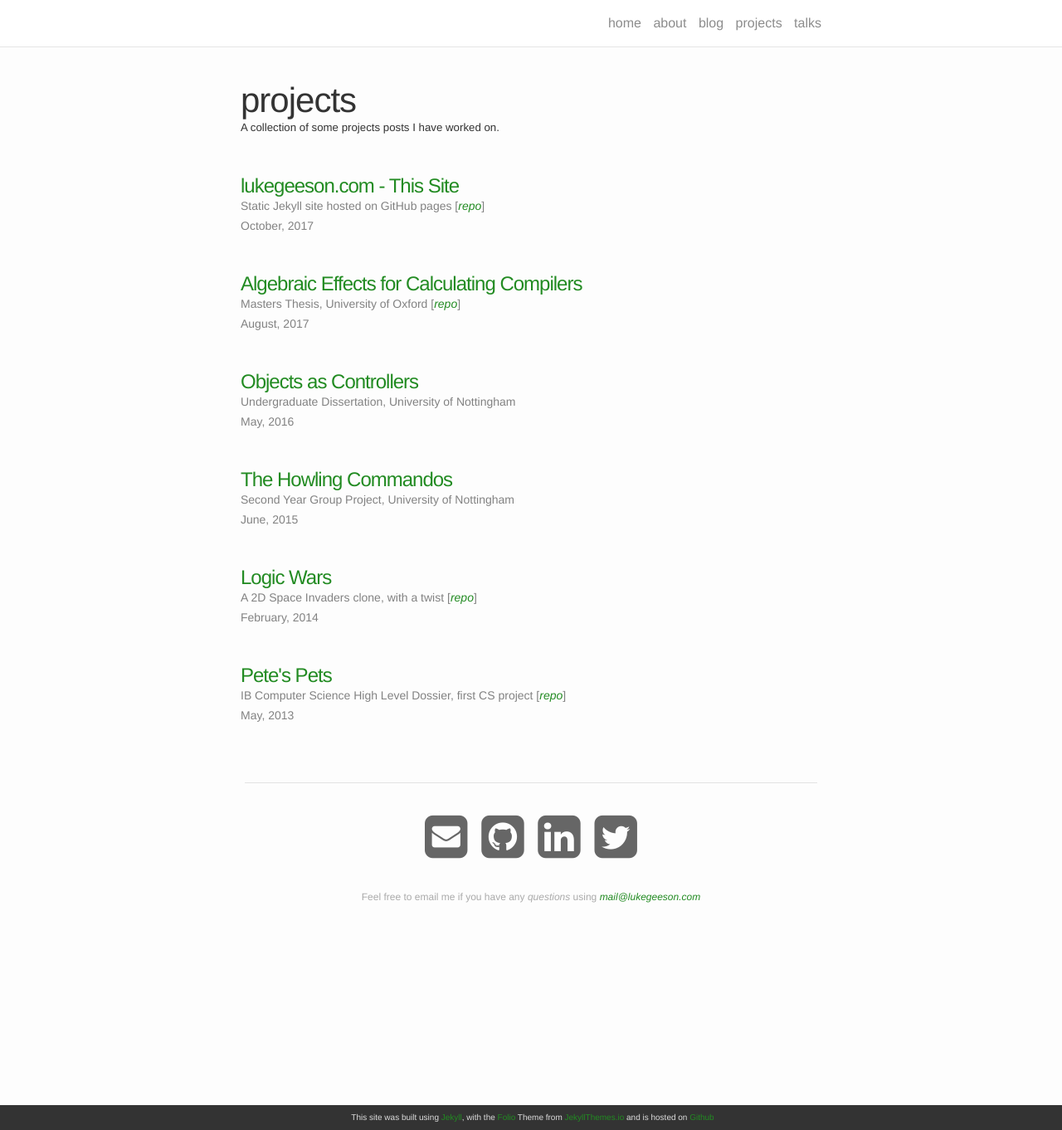
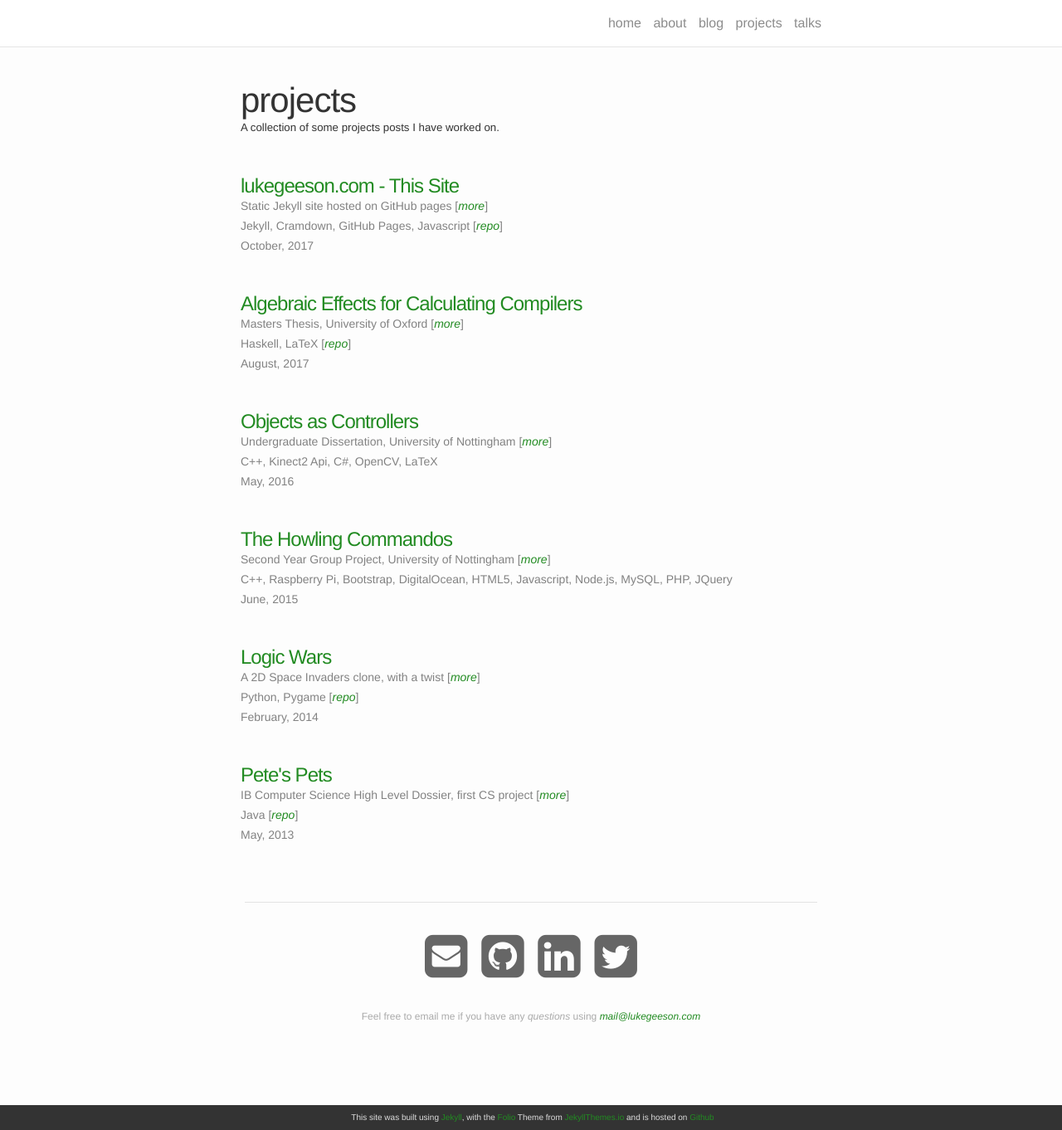
Before and after one commit to lukeg101/lukeg101.github.io, a Jekyll site: the page built from projects.md, in a window 1280 px wide and 1362 px high. Shown: the whole window at 83% size. Built offline with Jekyll 4.4.1, drawn with Linux system fonts in a browser that asks for light colours; nearby versions of some CDN libraries.

Commit message:
stylised projects page with tech and links

```diff
--- a/_projects/2015-06-01-g52grp.markdown
+++ b/_projects/2015-06-01-g52grp.markdown
@@ -2,7 +2,7 @@
 layout: post
 title: The Howling Commandos
 description: Second Year Group Project, University of Nottingham
-tech: [C++, Raspberry Pi, Bootstrap]
+tech: [C++, Raspberry Pi, Bootstrap, DigitalOcean, HTML5, Javascript, Node.js, MySQL, PHP, JQuery]
 ---
 
 Whilst at Nottingham, I took part in a year-long group project in my second year. We were given a lego robot, rigged up to a raspberry pi and the following project synopsis:
--- a/projects.md
+++ b/projects.md
@@ -9,12 +9,22 @@ description: A collection of some projects posts I have worked on.
 {% for project in site.projects reversed %}
     <li>
         <h2><a class="poem-title" href="{{ project.url | prepend: site.baseurl }}">{{ project.title }}</a></h2>
-        <p class="post-meta">{% if  project.description %}{{  project.description }}{% endif %}
-        {% if project.git%}
-        [<i><a href="{{ project.git }}" rel="noopener" aria-label="code">repo</a></i>]</p>
-        <p class="post-meta">{{ project.date | date: '%B, %Y' }}</p>
-        {% else %}
-        </p>
+
+        {% if  project.description %}
+            <p class="post-meta">{{  project.description }}
+            [<i><a href="{{ project.url | prepend: site.baseurl }}" rel="noopener" aria-label="code">more</a></i>]</p>
+        {% endif %}
+
+        {% if project.tech%}
+            <p class="post-meta">{{ project.tech | join: ', ' }}
+            {% if project.git%}
+                [<i><a href="{{ project.git }}" rel="noopener" aria-label="code">repo</a></i>]</p>
+            {% else %}
+                </p>
+            {% endif %}
+        {% endif %}
+
+        {% if project.date%}
         <p class="post-meta">{{ project.date | date: '%B, %Y' }}</p>
         {% endif %}
     </li>
```
